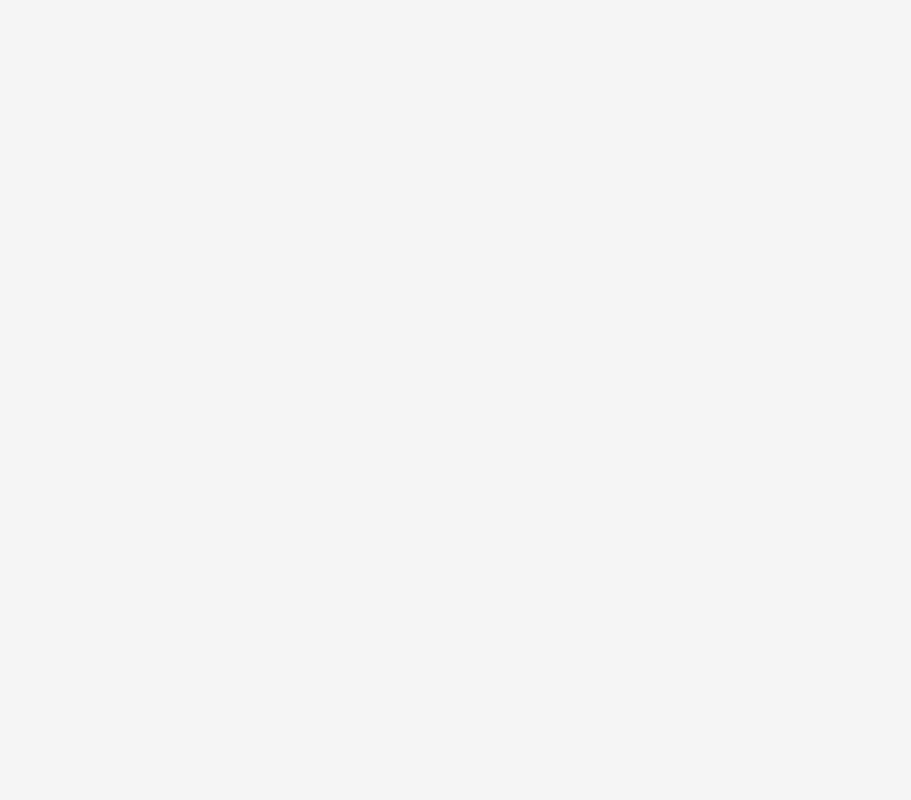
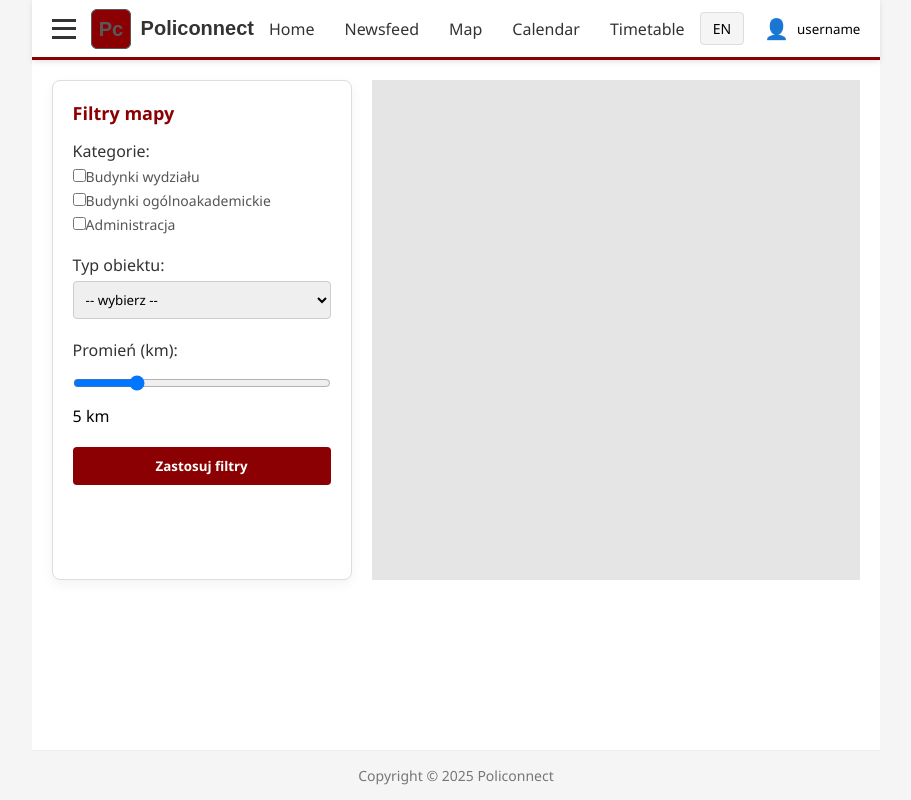
Before and after one commit to krzmac00/sumy, a React (Vite) app in the folder front-end/: page /map in a window 1280 px wide. Before the commit this address had no page. Shown: the whole page, without its empty margins (184-1095 px from the left). Built offline with nearby package versions, Linux system fonts and the light colour scheme; sample sign-in values are in the browser's storage.

Commit message:
Initial commit for maps module

```diff
--- a/front-end/package.json
+++ b/front-end/package.json
@@ -12,7 +12,7 @@
   "dependencies": {
     "i18next": "^25.0.1",
     "i18next-browser-languagedetector": "^8.0.5",
-    "react": "^19.0.0",
+    "react": "^19.1.0",
     "react-dom": "^19.0.0",
     "react-i18next": "^15.4.1",
     "react-router-dom": "^7.5.2"
--- a/front-end/src/App.tsx
+++ b/front-end/src/App.tsx
@@ -6,6 +6,7 @@ import Login from './components/Login';
 import Register from './components/Register';
 import Home from './pages/Home';
 import './App.css';
+import MapPage from './pages/MapPage';
 
 const AuthLayout: React.FC = () => {
   const { t } = useTranslation();
@@ -109,6 +110,7 @@ const App: React.FC = () => {
         <Route path="/auth" element={<AuthLayout />} />
         <Route path="/home" element={<ProtectedRoute element={<Home />} />} />
         <Route path="/" element={<Navigate to="/auth" replace />} />
+        <Route path="/map" element={<ProtectedRoute element={<MapPage />} />} />
       </Routes>
     </Router>
   );
--- /dev/null
+++ b/front-end/src/components/MapFilterPanel.css
@@ -0,0 +1,55 @@
+.map-filter-panel {
+    background-color: #ffffff;
+    border: 1px solid #ddd;
+    border-radius: 8px;
+    padding: 20px;
+    max-width: 300px;
+    width: 100%;
+    box-shadow: 0 4px 12px rgba(0,0,0,0.05);
+  }
+
+  .map-filter-panel h2 {
+    font-size: 18px;
+    color: #8b0002;
+    margin-bottom: 15px;
+  }
+
+  .filter-group {
+    margin-bottom: 20px;
+  }
+
+  .filter-group label {
+    display: block;
+    margin-bottom: 5px;
+    font-weight: 500;
+    color: #333;
+  }
+
+  .checkbox-group label {
+    display: block;
+    font-size: 14px;
+    margin-bottom: 5px;
+    color: #555;
+  }
+
+  select, input[type="range"] {
+    width: 100%;
+    padding: 8px;
+    border-radius: 4px;
+    border: 1px solid #ccc;
+  }
+
+  .apply-button {
+    background-color: #8b0002;
+    color: white;
+    border: none;
+    padding: 10px 16px;
+    border-radius: 4px;
+    cursor: pointer;
+    width: 100%;
+    font-weight: bold;
+  }
+
+  .apply-button:hover {
+    background-color: #a10000;
+  }
--- /dev/null
+++ b/front-end/src/components/MapFilterPanel.tsx
@@ -0,0 +1,71 @@
+import React, { useState } from 'react';
+import './MapFilterPanel.css';
+
+const MapFilterPanel: React.FC = () => {
+  const [selectedCategories, setSelectedCategories] = useState<string[]>([]);
+  const [type, setType] = useState('');
+  const [radius, setRadius] = useState(5);
+
+  const handleCheckboxChange = (value: string) => {
+    setSelectedCategories((prev) =>
+      prev.includes(value) ? prev.filter((v) => v !== value) : [...prev, value]
+    );
+  };
+
+  const handleApply = () => {
+    console.log({ selectedCategories, type, radius });
+    // Tu można wysłać dane do komponentu mapy
+  };
+
+  return (
+    <div className="map-filter-panel">
+      <h2>Filtry mapy</h2>
+
+      <div className="filter-group">
+        <label>Kategorie:</label>
+        <div className="checkbox-group">
+          <label>
+            <input type="checkbox" onChange={() => handleCheckboxChange('faculty')} />
+            Budynki wydziału
+          </label>
+          <label>
+            <input type="checkbox" onChange={() => handleCheckboxChange('academic')} />
+            Budynki ogólnoakademickie
+          </label>
+          <label>
+            <input type="checkbox" onChange={() => handleCheckboxChange('administration')} />
+            Administracja
+          </label>
+        </div>
+      </div>
+
+      <div className="filter-group">
+        <label>Typ obiektu:</label>
+        <select value={type} onChange={(e) => setType(e.target.value)}>
+          <option value="">-- wybierz --</option>
+          <option value="academic">Akademicki</option>
+          <option value="dorm">Akademik</option>
+          <option value="facility">Obiekt sportowy</option>
+        </select>
+      </div>
+
+      <div className="filter-group">
+        <label>Promień (km):</label>
+        <input
+          type="range"
+          min="1"
+          max="20"
+          value={radius}
+          onChange={(e) => setRadius(Number(e.target.value))}
+        />
+        <span>{radius} km</span>
+      </div>
+
+      <button className="apply-button" onClick={handleApply}>
+        Zastosuj filtry
+      </button>
+    </div>
+  );
+};
+
+export default MapFilterPanel;
--- /dev/null
+++ b/front-end/src/global.d.ts
@@ -0,0 +1 @@
+declare module '*.css';
--- /dev/null
+++ b/front-end/src/pages/MapPage.tsx
@@ -0,0 +1,18 @@
+import React from 'react';
+import MainLayout from '../layouts/MainLayout';
+import MapFilterPanel from '../components/MapFilterPanel';
+
+const MapPage: React.FC = () => {
+  return (
+    <MainLayout>
+      <div style={{ display: 'flex', gap: '20px' }}>
+        <MapFilterPanel />
+        <div style={{ flex: 1, backgroundColor: '#e5e5e5', height: '500px' }}>
+          {/* Tu w przyszłości będzie komponent mapy */}
+        </div>
+      </div>
+    </MainLayout>
+  );
+};
+
+export default MapPage;
```
Also changed, not shown: 1 other file (tests, documents, lock files or other folders).
